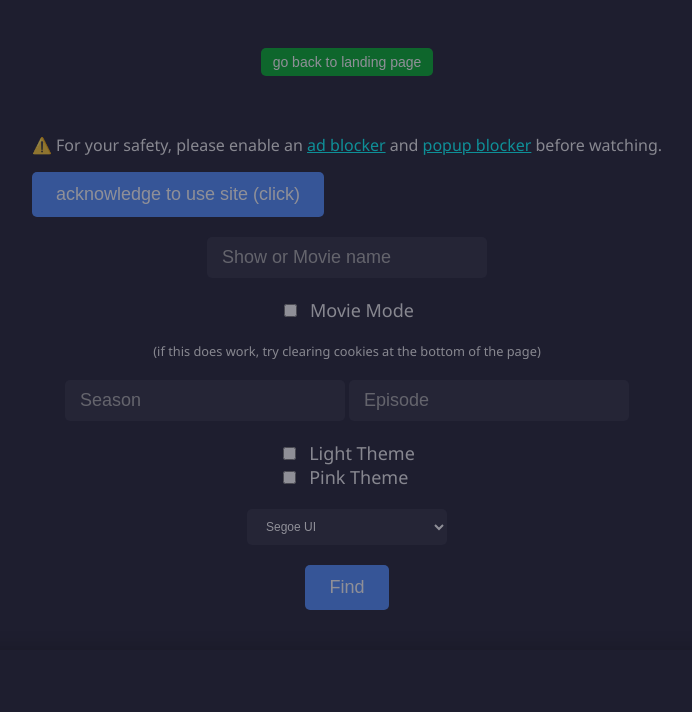
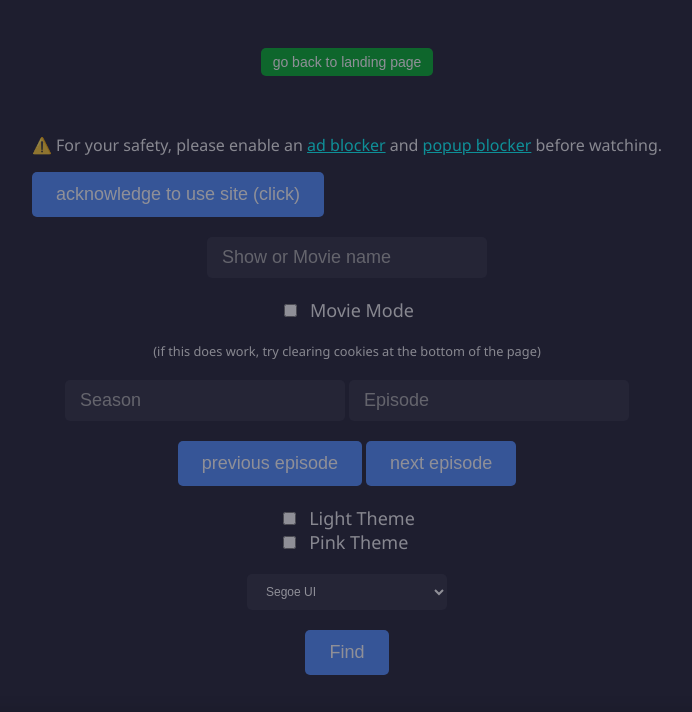
Before and after one commit to absurd-oliver/TLMP, a plain HTML site: page index.html in a window 1280 px wide. Shown: the top 712 px of the page, without its empty margins (293-985 px from the left). Drawn offline with nearby package versions, Linux system fonts and the light colour scheme.

Commit message:
Update index.html

```diff
--- a/index.html
+++ b/index.html
@@ -38,6 +38,10 @@
     <div id="tvControls">
       <input type="number" id="seasonInput" min="1" placeholder="Season" class="segoeUIfont"/>
       <input type="number" id="episodeInput"  min="1" placeholder="Episode" class="segoeUIfont"/>
+    </div>
+        <div>
+      <button id='prevButton'>previous episode</button>
+      <button id='nextButton'>next episode</button>
     </div>
     <div>
       <label><input type="checkbox" id="themeToggle" />Light Theme</label>
```
